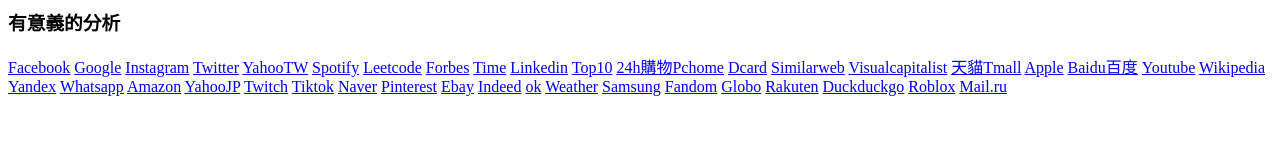
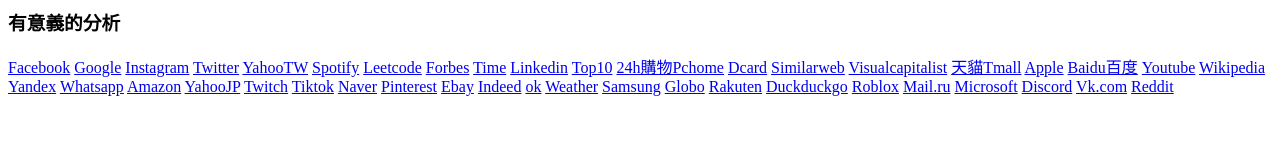
Before and after one commit to pann710/20210731, a plain HTML site: page index.html in a window 1280 px wide. Drawn offline with Linux system fonts and the light colour scheme.

Commit message:
Update index.html

```diff
--- a/index.html
+++ b/index.html
@@ -43,12 +43,18 @@
   <a href="https://weather.com/">Weather</a>
   <a href="https://www.samsung.com/">Samsung</a>
   <a href="https://www.bilibili.com/“>Bilibili</a>
-  <a href="https://www.fandom.com/">Fandom</a>
   <a href="https://www.globo.com/">Globo</a>
   <a href="https://www.rakuten.com.tw/">Rakuten</a>
   <a href="https://duckduckgo.com/">Duckduckgo</a>
   <a href="https://www.roblox.com/">Roblox</a>
   <a href="https://mail.ru/">Mail.ru</a>
+  <a href="https://www.netflix.com/tw/>Netflix</a>
+  <a href="https://www.microsoft.com/zh-tw/">Microsoft</a>
+  <a href="https://discord.com/">Discord</a>
+  <a href="https://vk.com/join">Vk.com</a>
+  <a href="https://www.reddit.com/">Reddit</a>
+
+
 
 
 
```
